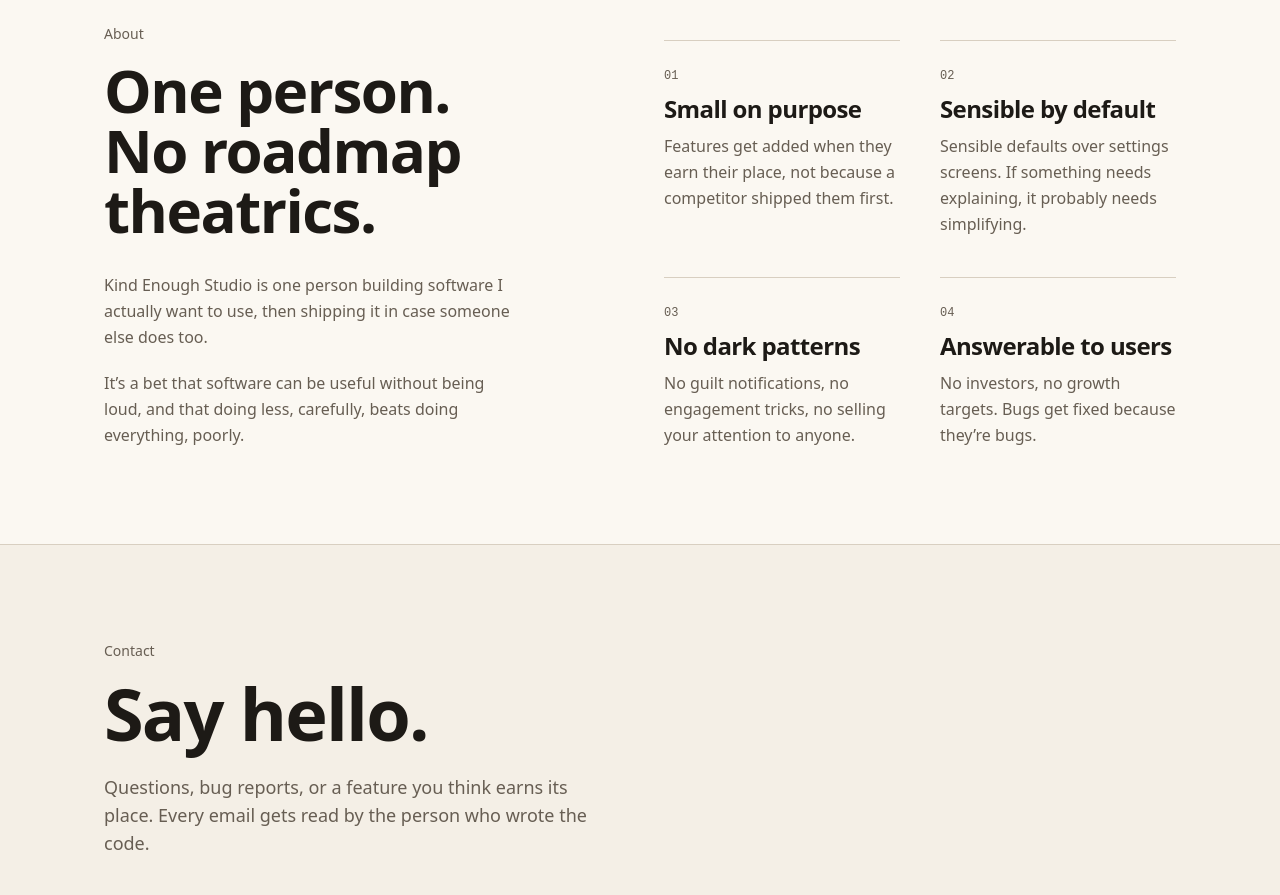
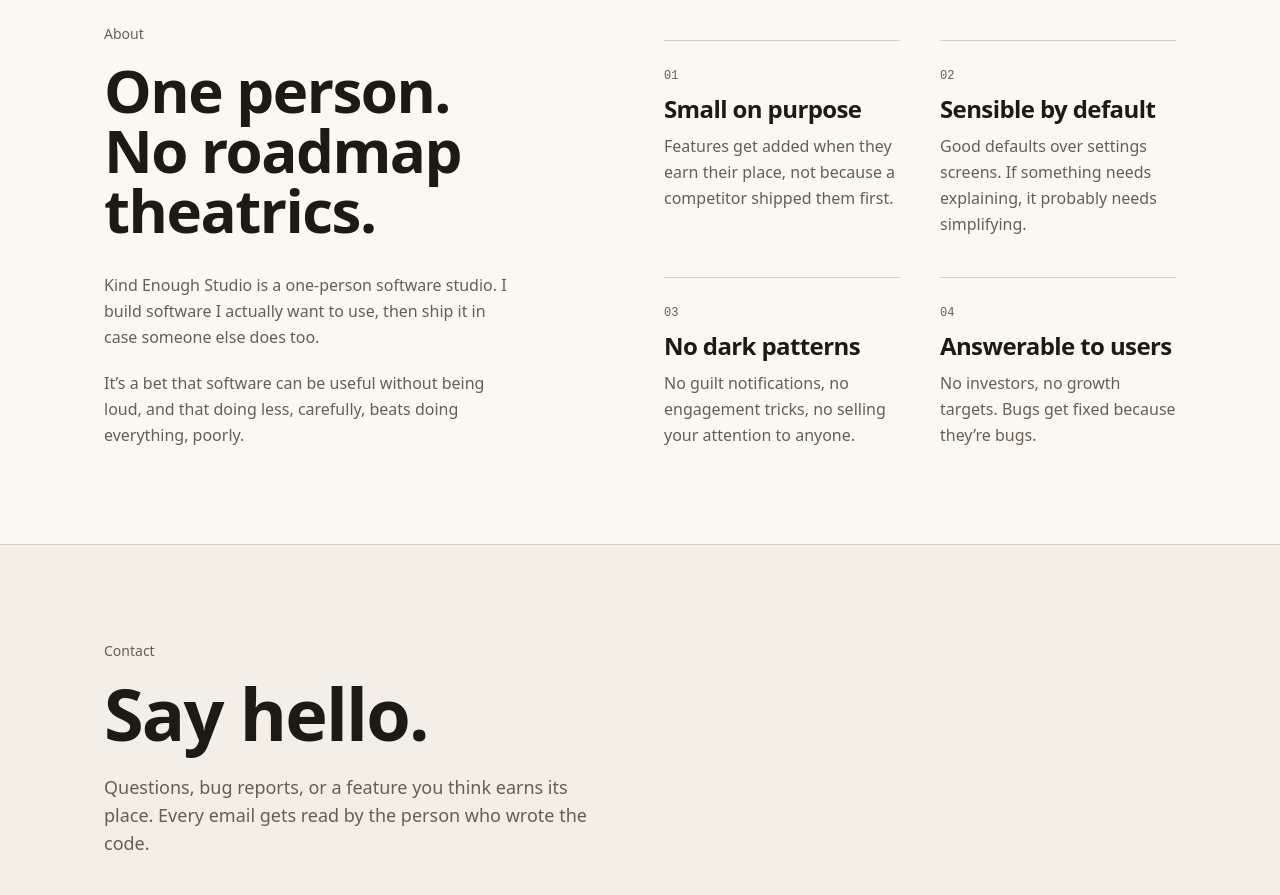
Before and after one commit to ryanborroff/KES, a React (Vite) app: page / in a window 1280 px wide. Shown: the part 4800-5695 px from the top of the page. Built offline with nearby package versions, Linux system fonts and the light colour scheme.

Commit message:
Tighten About copy

```diff
--- a/src/components/About.jsx
+++ b/src/components/About.jsx
@@ -7,7 +7,7 @@ const PRINCIPLES = [
   },
   {
     title: 'Sensible by default',
-    body: 'Sensible defaults over settings screens. If something needs explaining, it probably needs simplifying.',
+    body: 'Good defaults over settings screens. If something needs explaining, it probably needs simplifying.',
   },
   {
     title: 'No dark patterns',
@@ -31,7 +31,7 @@ export default function About() {
           </h2>
           <div className="flex flex-col gap-5 text-base-muted leading-relaxed max-w-md">
             <p>
-              Kind Enough Studio is one person building software I actually want to use, then shipping it in case someone
+              Kind Enough Studio is a one-person software studio. I build software I actually want to use, then ship it in case someone
               else does too.
             </p>
             <p>
```
